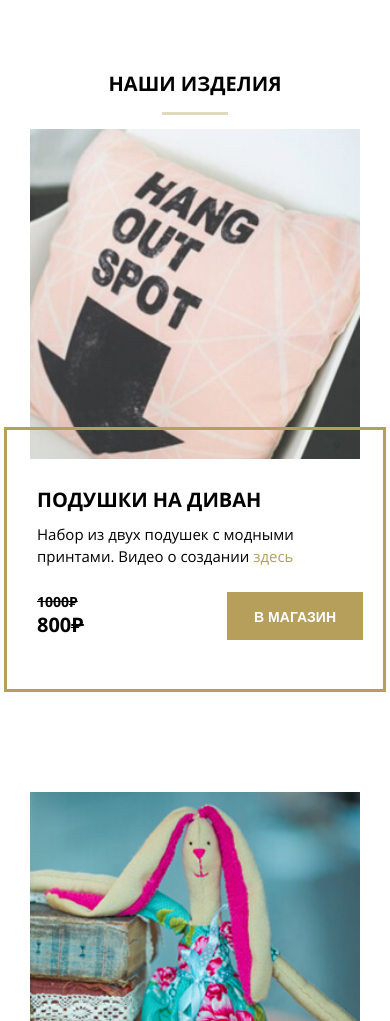
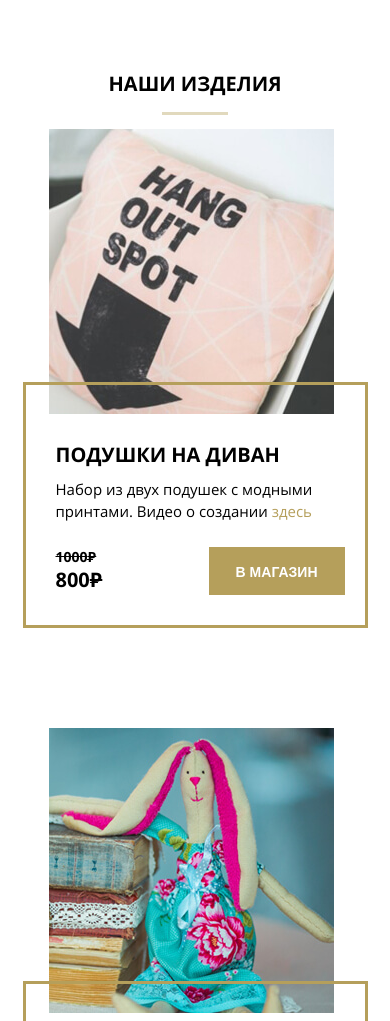
Before and after one commit to OlegJS777/Diplom-2, a plain HTML site: page index.html in a window 390 px wide. Shown: the part 6609-7630 px from the top of the page. Drawn offline with Linux system fonts and the light colour scheme; files whose address does not match are found by name.

Commit message:
Add files via upload

```diff
--- a/css/style.css
+++ b/css/style.css
@@ -1050,7 +1050,7 @@
   .info-shop {
     position: relative;
     width: auto;
-    height: auto;
+    height: 320px;
   }
 
   .shop-box:nth-child(-n + 2) {
@@ -1230,12 +1230,15 @@
   }
 
   .foto-buy {
-    width: 100%;
+    max-width: 100%;
   }
 
   .info-shop {
     position: relative;
     width: auto;
+    max-width: 345px;
+    height: auto;
+    max-height: 400px;
   }
 
   .basement {
```
